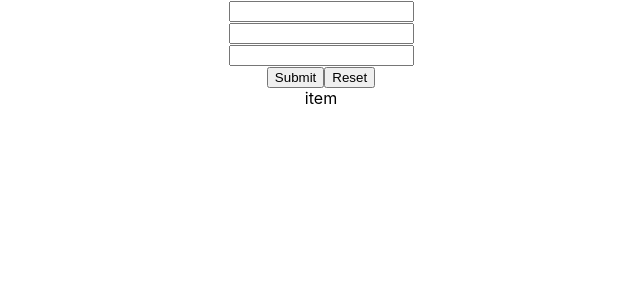
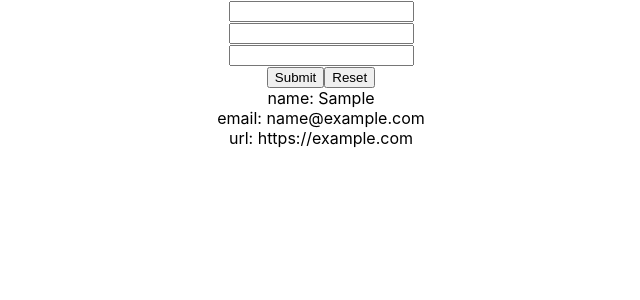
Before and after one commit to Sgalstyan06/form_submit_with_full_validation, a React (Create React App) app: page / in a window 1280 px wide. Both pictures are taken after typing "Sample", "name@example.com", "https://example.com" into the empty fields and a click on the button "Submit". Shown: the top 300 px of the page, without its empty margins (319-959 px from the left). Built offline with nearby package versions, Linux system fonts and the light colour scheme.

Commit message:
render formItems

```diff
--- a/src/components/form.js
+++ b/src/components/form.js
@@ -1,33 +1,47 @@
 import React, { useEffect, useState } from "react";
-import {setStore} from "../store/store"
+import { setStore, getStore } from "../store/store";
+import {
+  isValidName,
+  isValidEmail,
+  isValidURL,
+} from "../validation/validation";
 
-export default function Form({}) {
+export default function Form({onAdd}) {
   const [name, setName] = useState("");
   const [email, setEmail] = useState("");
   const [url, setUrl] = useState("");
-  const [listItem, setListItem] = useState([]);
+  const [listItem, setListItem] = useState(
+    getStore() && getStore().length > 0 ? getStore() : []
+  );
 
-  useEffect(() =>{
-    if(listItem && listItem.length > 0){
-        setStore(listItem);
-      }
-      console.log("listItem", listItem)
-  }, [listItem])
-
+  useEffect(() => {
+    if (listItem && listItem.length > 0) {
+      setStore(listItem);
+    }
+    onAdd(listItem);
+    console.log("listItem", listItem);
+  }, [listItem]);
 
   return (
     <div>
       <form
         onSubmit={(e) => {
           e.preventDefault();
-          setListItem([...listItem, {name, email, url}]);
+          setListItem([...listItem, { name, email, url }]);
           setName("");
           setEmail("");
           setUrl("");
-            console.log("listItem", listItem)
+
+          // debugger;
+          console.log("listItem", listItem);
         }}
       >
-        <input type="text" value={name}  onChange={(e) => setName(e.target.value)} required/>
+        <input
+          type="text"
+          value={name}
+          onChange={(e) => setName(e.target.value)}
+          required
+        />
 
         <div>
           <input
@@ -38,12 +52,15 @@ export default function Form({}) {
           />
         </div>
 
-        <input type="url" value={url} onChange={(e) => setUrl(e.target.value)} />
+        <input
+          type="url"
+          value={url}
+          onChange={(e) => setUrl(e.target.value)}
+        />
         <div>
           <button>Submit</button>
           <input type="reset" />
         </div>
-
       </form>
     </div>
   );
--- a/src/components/item.js
+++ b/src/components/item.js
@@ -1,7 +1,11 @@
-import React from 'react'
+import React from "react";
 
-export default function Item() {
+export default function Item({ name, email, url }) {
   return (
-    <div>item</div>
-  )
+    <>
+      <div>name: {name}</div>
+      <div>email: {email}</div>
+      <div>url: {url}</div>
+    </>
+  );
 }
--- a/src/components/listItem.js
+++ b/src/components/listItem.js
@@ -1,13 +1,41 @@
-import React from "react";
+import React, { useEffect, useState } from "react";
 import Item from "./item";
 import Form from "./form";
-import {isValidName, isValidEmail, isValidURL} from "../validation/validation"
+import { getStore } from "../store/store";
 
 export default function ListItem() {
+  const [renderItem, setRenderItem] = useState([]);
+
+  useEffect(() => {
+    if (getStore() && getStore().length > 0) {
+      setRenderItem(getStore());
+    }
+  }, []);
+
+  // useEffect(() =>{}, [renderItem])
+
+  // function onAdd(list) {
+  //   setRenderItem(list);
+  //   console.log("is listItem render");
+  // }
   return (
     <div>
-      <Form/>
-      <Item />
+      <Form onAdd={(list) =>{
+        console.log("list", list);
+        setRenderItem([...list])
+      }} />
+      {renderItem &&
+        renderItem.length > 0 &&
+        renderItem.map((item, index) => {
+          return (
+            <Item
+              key={index}
+              name={item.name}
+              email={item.email}
+              url={item.url}
+            />
+          );
+        })}
     </div>
   );
 }
--- a/src/store/store.js
+++ b/src/store/store.js
@@ -3,5 +3,5 @@ export function setStore(items){
 }
 
 export function getStore(items){
-    return localStorage.getItem("key-items")
+    return JSON.parse(localStorage.getItem("key-items"))
 }
```
